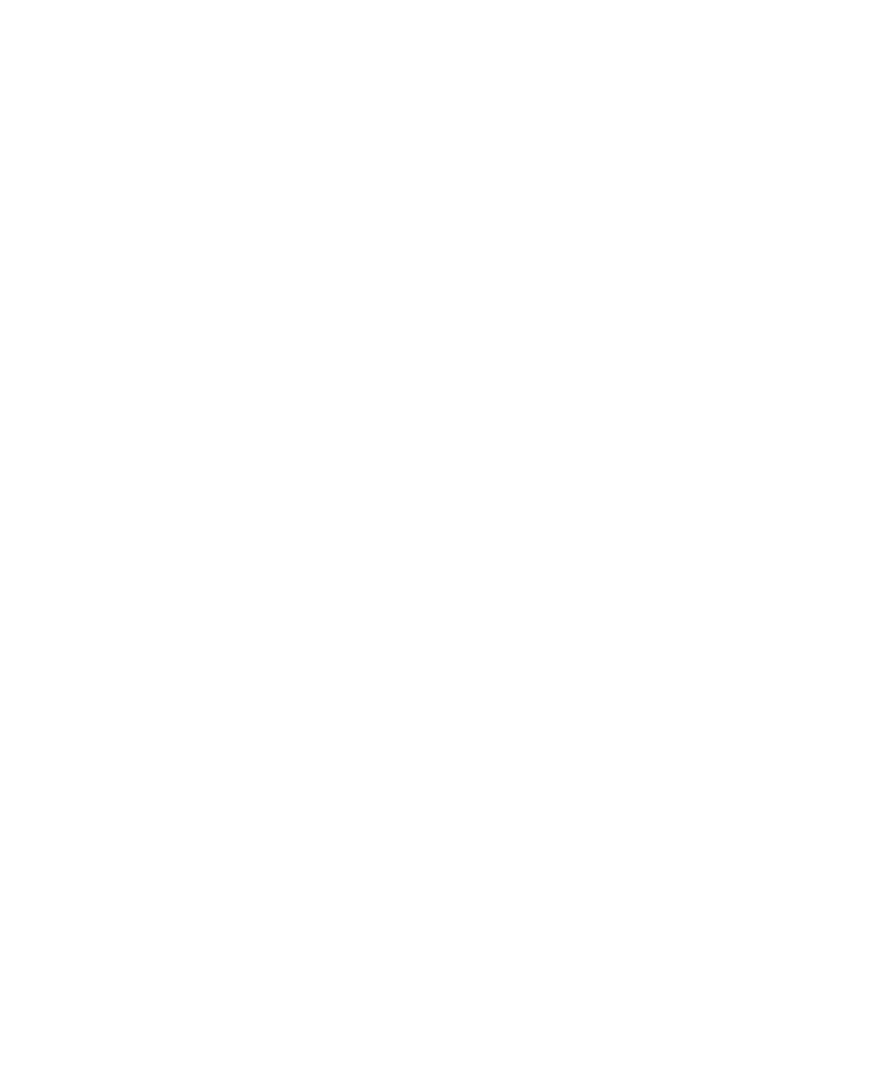
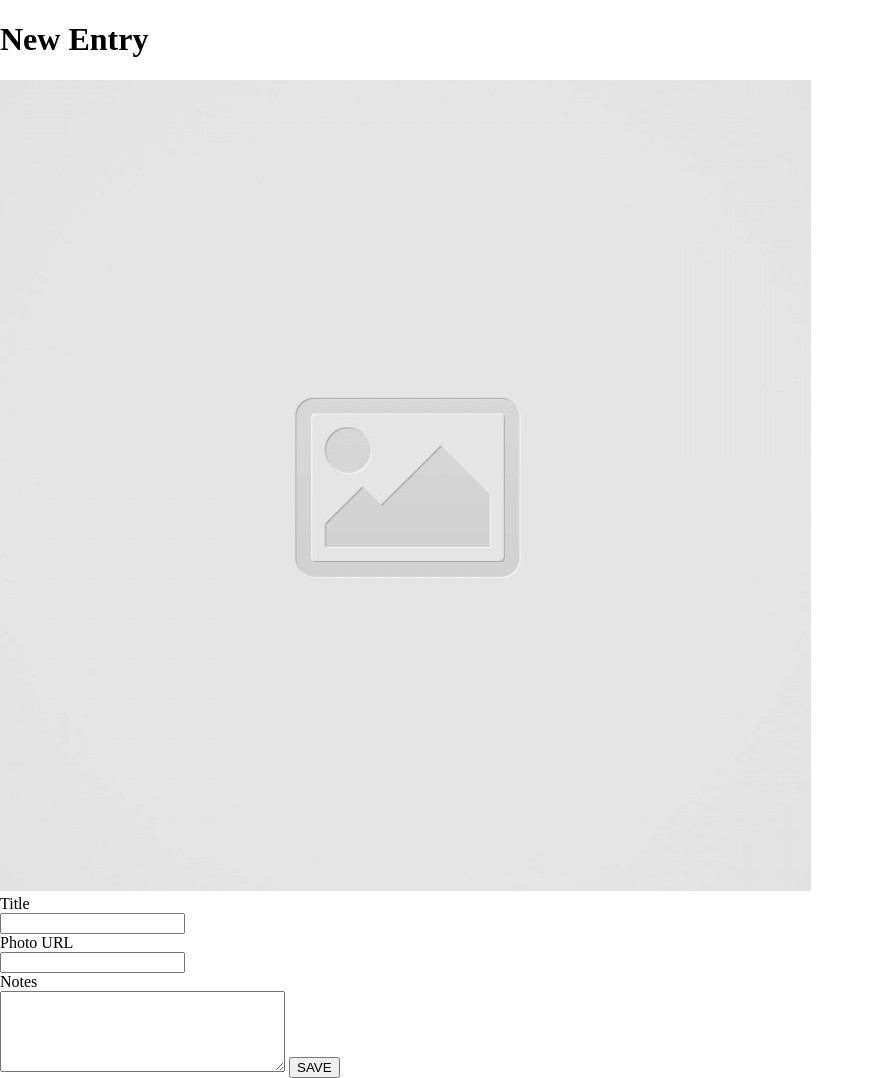
Before and after one commit to katiefugate/code-journal, a website: page index.html in a window 1280 px wide. Shown: the whole page, without its empty margins (0-874 px from the left). Before the commit the page ends 800 px from the top, so only its background shows below. Drawn offline with Linux system fonts and the light colour scheme.

Commit message:
add form forcreating journal entry.

```diff
--- a/index.html
+++ b/index.html
@@ -18,6 +18,19 @@
   <header>
   </header>
   <main>
+    <div data-view="entry-form">
+      <form>
+        <h1>New Entry</h1>
+        <img src="images/placeholder-image-square.jpg" alt="placeholder">
+        <div>Title</div>
+        <input type="text" id="title" name="title">
+        <div>Photo URL</div>
+        <input type="url" id="url" name="url">
+        <div>Notes</div>
+        <textarea id="notes" name="notes" rows="5" cols="33"></textarea>
+        <button id="saveButton">SAVE</button>
+      </form>
+    </div>
   </main>
   <script src="js/data.js"></script>
   <script src="js/main.js"></script>
```
